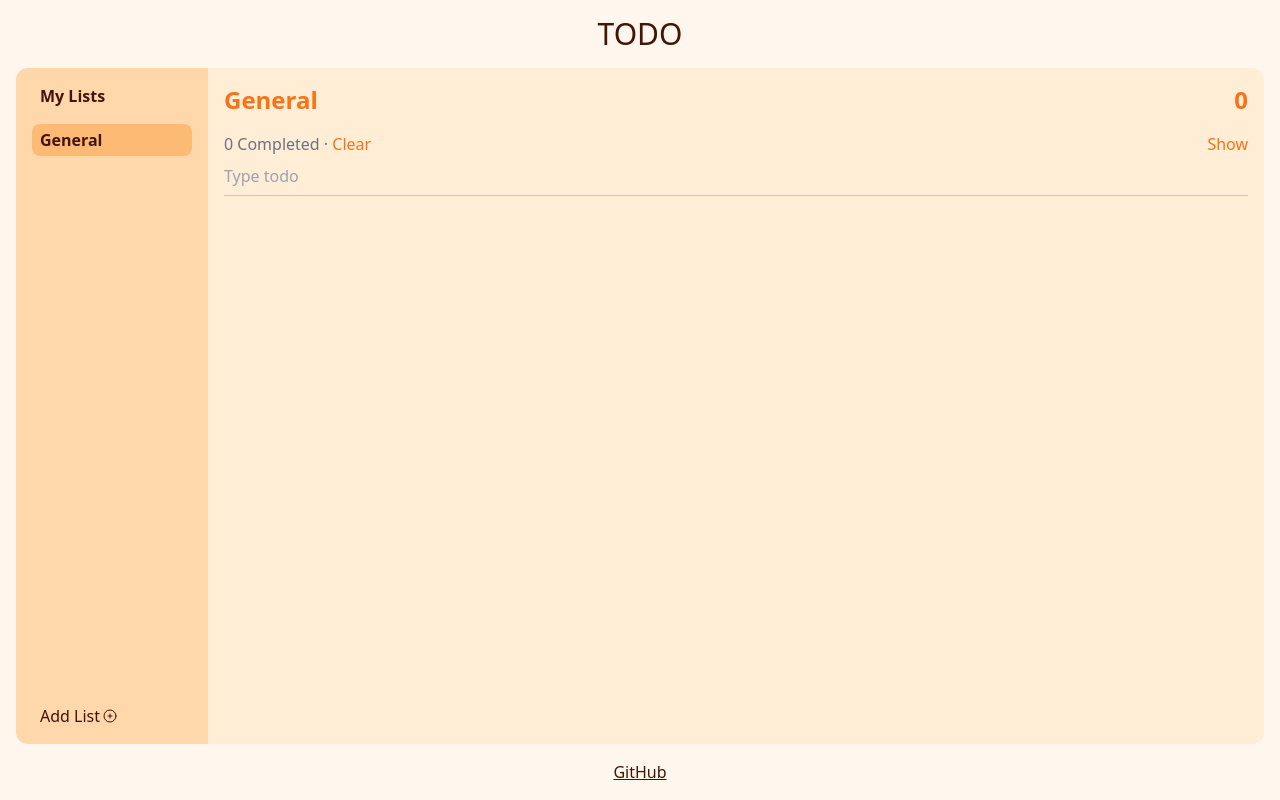
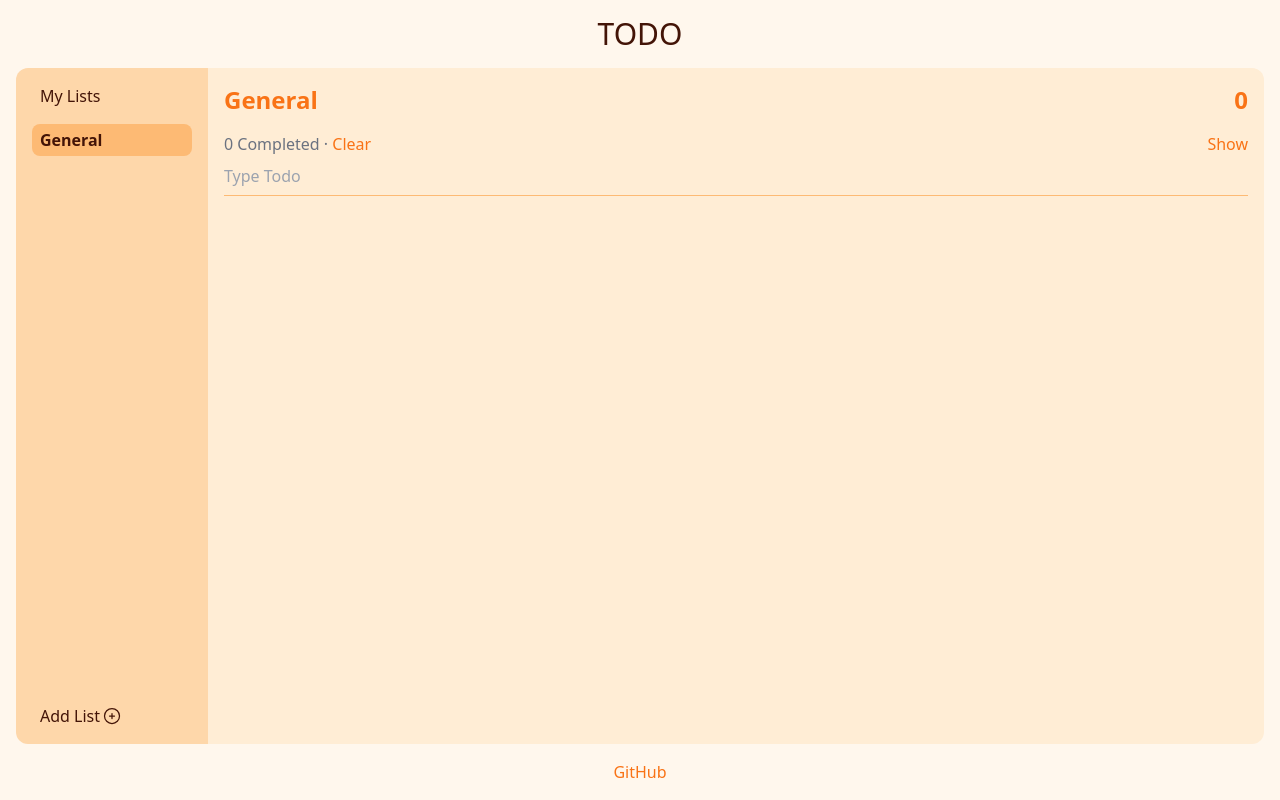
Before and after one commit to amalumian/ta-todo, a React (Vite) app: page / in a window 1280 px wide. Built offline with nearby package versions, Linux system fonts and the light colour scheme.

Commit message:
Refactor the code

```diff
--- a/src/app/App.tsx
+++ b/src/app/App.tsx
@@ -1,6 +1,5 @@
+import Lists from '../features/lists/Lists'
 import TodosList from '../features/todos/TodosList'
-
-import Lists from '../features/lists/Lists'
 
 function App() {
   return (
@@ -8,17 +7,20 @@ function App() {
       <header className='mb-4 text-center'>
         <h1 className='text-3xl'>TODO</h1>
       </header>
-      <main className='flex flex-grow'>
-        <aside className='flex flex-col min-w-48 rounded-l-xl bg-orange-200 p-4'>
+
+      <main className='flex flex-grow max-sm:flex-col'>
+        <aside className='flex min-w-48 flex-col rounded-l-xl bg-orange-200 p-4 max-sm:rounded-t-xl max-sm:rounded-bl-none'>
           <Lists />
         </aside>
-        <section className='flex-grow rounded-r-xl bg-orange-100 p-4'>
+
+        <section className='flex-grow rounded-r-xl bg-orange-100 p-4 max-sm:rounded-b-xl max-sm:rounded-tr-none'>
           <TodosList />
         </section>
       </main>
+
       <footer className='mt-4 text-center'>
         <a
-          className='underline hover:to-gray-100'
+          className='text-orange-500 hover:text-orange-950'
           href='https://github.com/amalumian/ta-todo'
           target='_blank'
           rel='noopener noreferrer'
--- a/src/features/lists/Lists.tsx
+++ b/src/features/lists/Lists.tsx
@@ -1,43 +1,47 @@
 import { useState } from 'react'
-import { useAppDispatch, useAppSelector } from '../../app/hooks'
-import ListsForm from './ListsForm'
-import { listRemoved, listToggled, selectActiveList, selectLists } from './listsSlice'
 import { MinusIcon } from '@heroicons/react/20/solid'
 import { PlusCircleIcon } from '@heroicons/react/24/outline'
 
+import { useAppDispatch, useAppSelector } from '../../app/hooks'
+import ListsForm from './ListsForm'
+import { listRemoved, listToggled, selectLists } from './listsSlice'
+
 const Lists = () => {
+  const [isModalOpen, setIsModalOpen] = useState(false)
+
   const dispatch = useAppDispatch()
   const lists = useAppSelector(selectLists)
-  const [isModalOpen, setIsModalOpen] = useState(false)
 
   const handleToggleModal = () => setIsModalOpen(!isModalOpen)
 
-  const handleActive = (id: string) => {
+  const handleActiveList = (id: string) => {
     dispatch(listToggled(id))
   }
 
-  const handleRemove = (id: string) => {
+  const handleRemoveList = (id: string) => {
     dispatch(listRemoved(id))
   }
 
   return (
     <>
-      <header className='mb-4 px-2 font-bold'>
-        <h2>My Lists</h2>
-      </header>
+      <h2 className='mb-4 px-2'>My Lists</h2>
 
       <div className='flex flex-grow flex-col'>
         {lists.map((list) => {
           return (
             <div
-              className={`flex justify-between rounded-lg px-2 py-1 font-bold ${list.isActive ? 'bg-orange-300' : null}`}
+              className={`mb-1 flex justify-between rounded-lg px-2 py-1 font-bold last:mb-0 hover:bg-orange-300 ${list.isActive ? 'bg-orange-300' : null}`}
               key={list.id}
             >
-              <button className='flex-grow text-left' onClick={() => handleActive(list.id)}>
+              <button
+                type='button'
+                className='flex-grow text-left'
+                onClick={() => handleActiveList(list.id)}
+              >
                 {list.name}
               </button>
               {list.id !== 'default' && (
-                <button role='button' onClick={() => handleRemove(list.id)}>
+                <button type='button' onClick={() => handleRemoveList(list.id)}>
                   <MinusIcon className='size-5' />
                 </button>
               )}
@@ -45,10 +49,16 @@ const Lists = () => {
           )
         })}
       </div>
+
+      <button
+        type='button'
+        className='mt-4 flex items-center px-2 hover:text-orange-500'
+        onClick={handleToggleModal}
+      >
+        Add List <PlusCircleIcon className='ml-0.5 size-5' />
+      </button>
+
       {isModalOpen && <ListsForm onToggleModal={handleToggleModal} />}
-      <button className='flex items-center px-2' onClick={handleToggleModal}>
-        Add List <PlusCircleIcon className='ml-0.5 size-4' />
-      </button>
     </>
   )
 }
--- a/src/features/lists/ListsForm.tsx
+++ b/src/features/lists/ListsForm.tsx
@@ -1,5 +1,6 @@
 import React, { useState } from 'react'
 import { v4 as uuidv4 } from 'uuid'
+
 import { useAppDispatch } from '../../app/hooks'
 import { listAdded } from './listsSlice'
 import Modal from '../../common/components/Modal'
@@ -9,19 +10,25 @@ type ListsFormProps = {
 }
 
 const ListsForm = ({ onToggleModal }: ListsFormProps) => {
-  const [name, setName] = useState<string>('')
+  const [name, setName] = useState('')
+
   const dispatch = useAppDispatch()
 
   const handleChangeText = (event: React.ChangeEvent<HTMLInputElement>) => {
     setName(event.target.value)
   }
 
-  const handleSubmit = () => {
+  const handleAddList = () => {
     if (name) {
       dispatch(listAdded({ name, id: uuidv4(), isActive: false }))
       onToggleModal()
       setName('')
     }
+  }
+
+  const handleCancelAddingList = () => {
+    onToggleModal()
+    setName('')
   }
 
   const handleFormSubmit = (event: React.FormEvent<HTMLFormElement>) => {
@@ -34,18 +41,13 @@ const ListsForm = ({ onToggleModal }: ListsFormProps) => {
     }
   }
 
-  const handleCancel = () => {
-    onToggleModal()
-    setName('')
-  }
-
   return (
     <Modal
       title='Add New List'
       confirmButton='Add'
       denyButton='Cancel'
-      onConfirm={handleSubmit}
-      onDeny={handleCancel}
+      onConfirm={handleAddList}
+      onDeny={handleCancelAddingList}
     >
       <form id='lists-form' onSubmit={handleFormSubmit}>
         <input
--- a/src/features/lists/listsSlice.ts
+++ b/src/features/lists/listsSlice.ts
@@ -1,4 +1,5 @@
 import { createEntityAdapter, createSlice, PayloadAction } from '@reduxjs/toolkit'
+
 import { RootState } from '../../app/store'
 
 type List = {
@@ -48,15 +49,16 @@ const listsSlice = createSlice({
   },
 })
 
+export default listsSlice.reducer
+
+export const { listAdded, listRemoved, listToggled } = listsSlice.actions
+
 export const {
   selectAll: selectLists,
   selectById: selectListById,
   selectEntities,
 } = listsAdapter.getSelectors<RootState>((state) => state.lists)
 
-export const { listAdded, listRemoved, listToggled } = listsSlice.actions
 export const selectActiveList = (state: RootState) => {
   return selectLists(state).find((list) => list.isActive)
 }
-
-export default listsSlice.reducer
--- a/src/features/todos/TodosForm.tsx
+++ b/src/features/todos/TodosForm.tsx
@@ -1,14 +1,17 @@
 import { useEffect, useRef, useState } from 'react'
 import { v4 as uuidv4 } from 'uuid'
+
 import { useAppDispatch, useAppSelector } from '../../app/hooks'
 import { todoAdded } from '../todos/todosSlice'
 import { selectActiveList } from '../lists/listsSlice'
 
 const TodosForm = () => {
-  const [text, setText] = useState<string>('')
+  const [text, setText] = useState('')
+
+  const inputRef = useRef<HTMLInputElement>(null)
+
   const dispatch = useAppDispatch()
   const activeList = useAppSelector((state) => selectActiveList(state))
-  const inputRef = useRef<HTMLInputElement>(null)
 
   useEffect(() => {
     if (inputRef.current) {
@@ -24,7 +27,7 @@ const TodosForm = () => {
     event.preventDefault()
 
     if (text !== '') {
-      dispatch(todoAdded({ text, isCompleted: false, id: uuidv4(), listId: activeList?.id }))
+      dispatch(todoAdded({ text, isCompleted: false, id: uuidv4(), listId: activeList!.id }))
       setText('')
     }
   }
@@ -37,7 +40,7 @@ const TodosForm = () => {
         className='h-10 w-full border-b border-solid border-b-orange-300 bg-transparent p-2 pl-0 outline-0'
         value={text}
         onChange={handleChangeText}
-        placeholder='Type todo'
+        placeholder='Type Todo'
         autoComplete='off'
       />
     </form>
--- a/src/features/todos/TodosList.tsx
+++ b/src/features/todos/TodosList.tsx
@@ -1,47 +1,58 @@
+import { useState } from 'react'
+
 import { completedTodosRemoved, selectTodos } from './todosSlice'
 import { useAppDispatch, useAppSelector } from '../../app/hooks'
 import TodoItem from './TodosItem'
 import { selectActiveList } from '../lists/listsSlice'
-import { useState } from 'react'
 import TodosForm from './TodosForm'
 
 const TodosList = () => {
+  const [isShownCompleted, setIsShownCompleted] = useState(false)
+
   const dispatch = useAppDispatch()
   const todos = useAppSelector(selectTodos)
   const activeList = useAppSelector((state) => selectActiveList(state))
+
   const listTodos = todos.filter((todo) => todo.listId === activeList?.id)
   const activeTodos = listTodos.filter((todo) => !todo.isCompleted)
   const completedTodos = listTodos.filter((todo) => todo.isCompleted)
 
-  const handleClear = () => {
+  const handleShowCompleted = () => {
+    setIsShownCompleted(!isShownCompleted)
+  }
+
+  const handleClearTodos = () => {
     if (activeList) {
       dispatch(completedTodosRemoved(activeList.id))
       handleShowCompleted()
     }
   }
 
-  const [isShownCompleted, setIsShownCompleted] = useState(false)
-
-  const handleShowCompleted = () => {
-    setIsShownCompleted(!isShownCompleted)
-  }
-
   return (
     <>
-      <div className='mb-4 flex justify-between text-2xl font-bold text-orange-500'>
+      <header className='mb-4 flex justify-between text-2xl font-bold text-orange-500'>
         <h2>{activeList?.name}</h2>
         <div>{activeTodos.length}</div>
-      </div>
+      </header>
 
       <div>
         <div className='flex justify-between text-gray-500'>
           <div>
             {`${completedTodos.length} Completed · `}
-            <button className='text-orange-500' type='button' onClick={handleClear}>
+            <button
+              className='text-orange-500 hover:text-orange-950'
+              type='button'
+              onClick={handleClearTodos}
+            >
               Clear
             </button>
           </div>
-          <button className='text-orange-500' type='button' onClick={handleShowCompleted}>
+
+          <button
+            className='text-orange-500 hover:text-orange-950'
+            type='button'
+            onClick={handleShowCompleted}
+          >
             Show
           </button>
         </div>
@@ -61,6 +72,7 @@ const TodosList = () => {
             <TodoItem key={todo.id} todo={todo} />
           ))}
         </ul>
+
         <TodosForm />
       </div>
     </>
--- a/src/features/todos/todosSlice.ts
+++ b/src/features/todos/todosSlice.ts
@@ -7,7 +7,7 @@ type Todo = {
   id: string
   text: string
   isCompleted: boolean
-  listId: string | undefined
+  listId: string
 }
 
 const todosAdapter = createEntityAdapter<Todo>()
@@ -25,11 +25,13 @@ const todosSlice = createSlice({
       )
       const completedTodos = activeListTodos.filter((todo) => todo.isCompleted)
       const completedTodoIds = completedTodos.map((todo) => todo.id)
+
       todosAdapter.removeMany(state, completedTodoIds)
     },
     todoToggled: (state, action: PayloadAction<string>) => {
       const id = action.payload
       const todo = state.entities[id]
+
       todo.isCompleted = !todo.isCompleted
     },
     todoUpdated: todosAdapter.updateOne,
@@ -37,7 +39,6 @@ const todosSlice = createSlice({
   extraReducers: (builder) => {
     builder.addCase(listRemoved, (state, action: PayloadAction<string>) => {
       const listIdToRemove = action.payload
-
       const todoIdsToRemove = Object.values(state.entities)
         .filter((todo) => todo?.listId === listIdToRemove)
         .map((todo) => todo!.id)
@@ -47,7 +48,10 @@ const todosSlice = createSlice({
   },
 })
 
-export const { todoAdded, todoRemoved, todoToggled, completedTodosRemoved, todoUpdated } = todosSlice.actions
+export default todosSlice.reducer
+
+export const { todoAdded, todoRemoved, todoToggled, completedTodosRemoved, todoUpdated } =
+  todosSlice.actions
+
 export const { selectAll: selectTodos, selectById: selectTodoById } =
   todosAdapter.getSelectors<RootState>((state) => state.todos)
-export default todosSlice.reducer
--- a/tsconfig.node.json
+++ b/tsconfig.node.json
@@ -18,5 +18,5 @@
     "noUnusedParameters": true,
     "noFallthroughCasesInSwitch": true
   },
-  "include": ["vite.config.ts"]
+  "include": ["vite.config.ts", "vitest.setup.ts"]
 }
```
Also changed, not shown: src/features/todos/TodosItem.tsx (+17 -9 lines), screenshot.jpeg (added), 1 other file (tests, documents, lock files or other folders).
